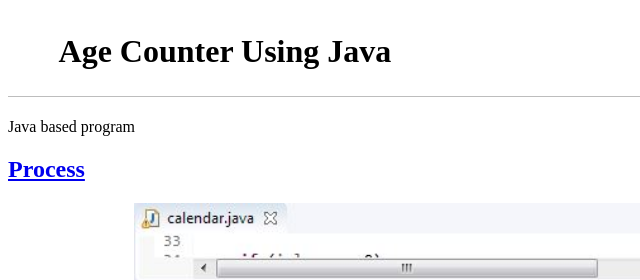
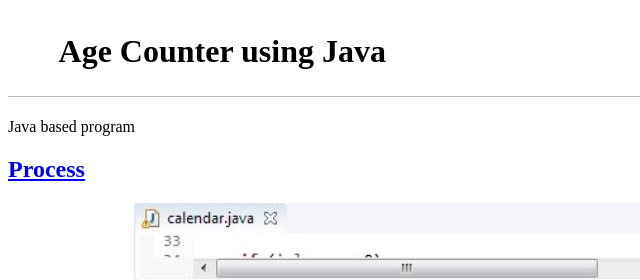
Before and after one commit to Shaikh-Abrar-Kabir/Age-Counter-JAVA, a plain HTML site: page index.html in a window 1280 px wide. Shown: the top 280 px of the page, 0-640 px from the left. Drawn offline with Linux system fonts and the light colour scheme.

Commit message:
Update index.html

```diff
--- a/index.html
+++ b/index.html
@@ -3,7 +3,7 @@
 
 
 
-Age Counter Using Java
+Age Counter using Java
 
 
 
```
